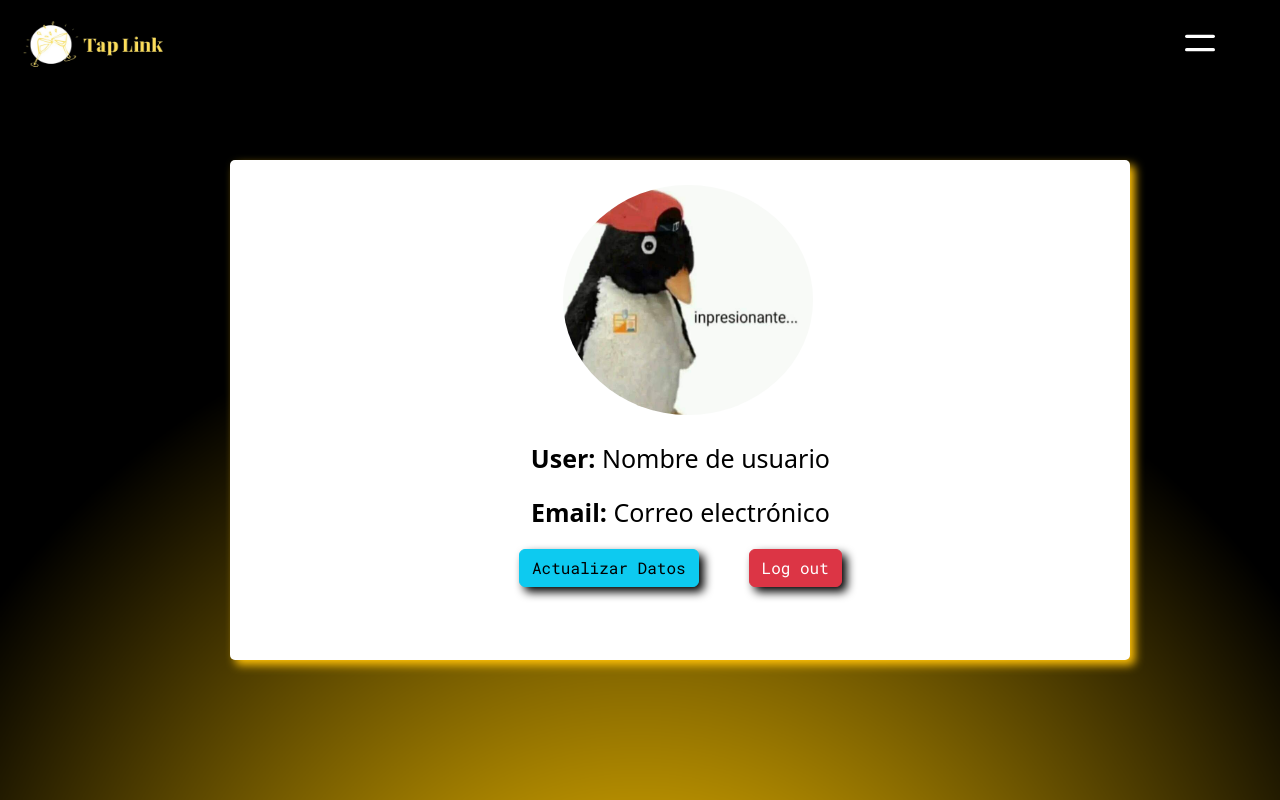
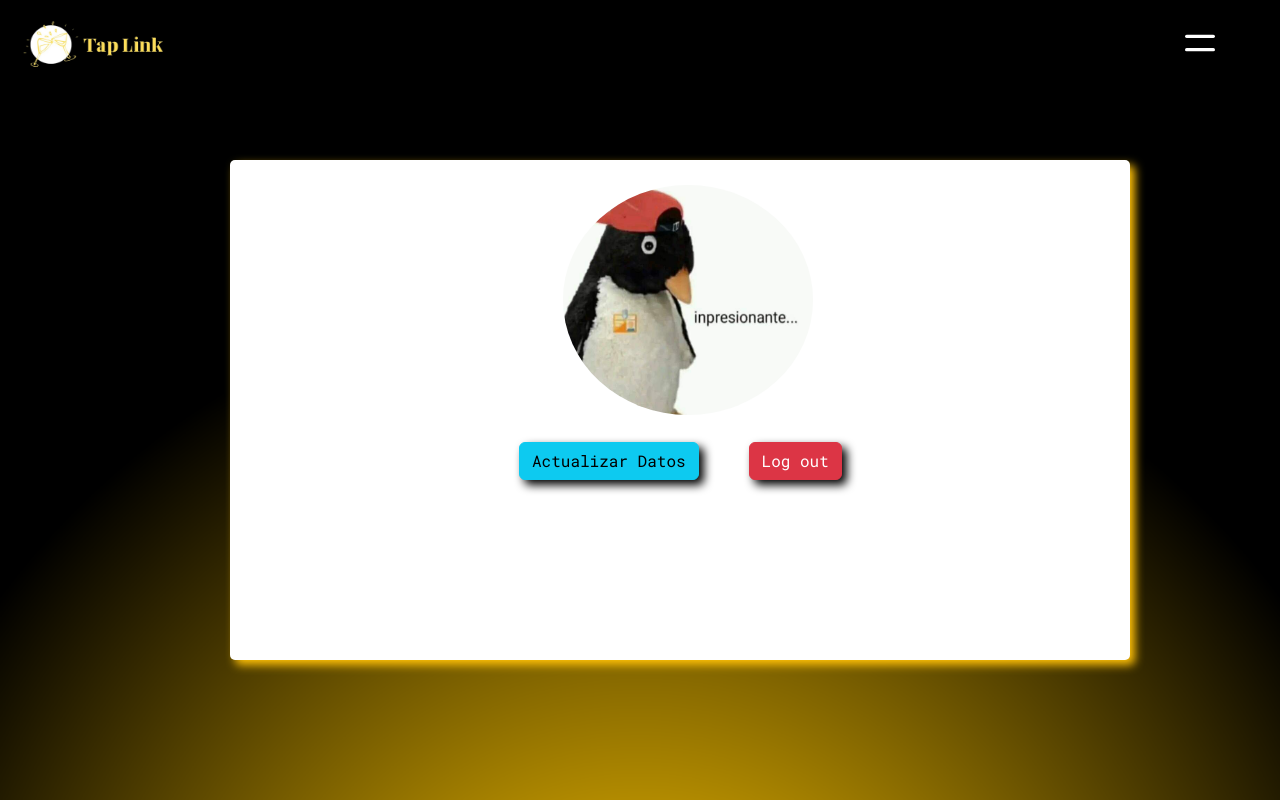
Before and after one commit to HectorSandate/TapDrinkFront, a React (Create React App) app: page /user in a window 1280 px wide. Built offline with nearby package versions, Linux system fonts and the light colour scheme; a web font is replaced by a local one.

Commit message:
logout desde user

```diff
--- a/src/components/usuarioInformacion.jsx
+++ b/src/components/usuarioInformacion.jsx
@@ -2,8 +2,10 @@ import React from 'react';
 import '../css/card.css';
 import pfp from '../assets/images/pinfuino.jpeg';
 import { Button } from 'react-bootstrap';
+import { useAuth } from './context/AuthContext';
 
 const UserPage = () => {
+  const { user, logout } = useAuth(); // Obtener el usuario y el método logout del contexto de autenticación
 
   const botonesStyle = {
     fontFamily: 'Roboto Mono, monospace',
@@ -15,12 +17,19 @@ const UserPage = () => {
         <img src={pfp} className="pfp-user rounded-circle" alt="pfp" />
       </div>
       <div className="user-body">
-            <p className="user-name"><strong>User:</strong> Nombre de usuario</p>
-            <p className="user-email"><strong>Email:</strong> Correo electrónico</p>
+        {/* Mostrar el nombre de usuario y el correo electrónico si el usuario está autenticado */}
+        {user && (
+          <>
+            <p className="user-name"><strong>User:</strong> {user.name}</p>
+            <p className="user-email"><strong>Email:</strong> {user.email}</p>
+          </>
+        )}
+        {/* Botón para actualizar datos */}
         <Button variant="info" className="button-data" style={botonesStyle}>
           Actualizar Datos
         </Button>
-        <Button variant="danger" className="button-log" style={botonesStyle}>
+        {/* Botón para cerrar sesión */}
+        <Button variant="danger" className="button-log" style={botonesStyle} href="/login" onClick={logout}>
           Log out
         </Button>
       </div>
```
